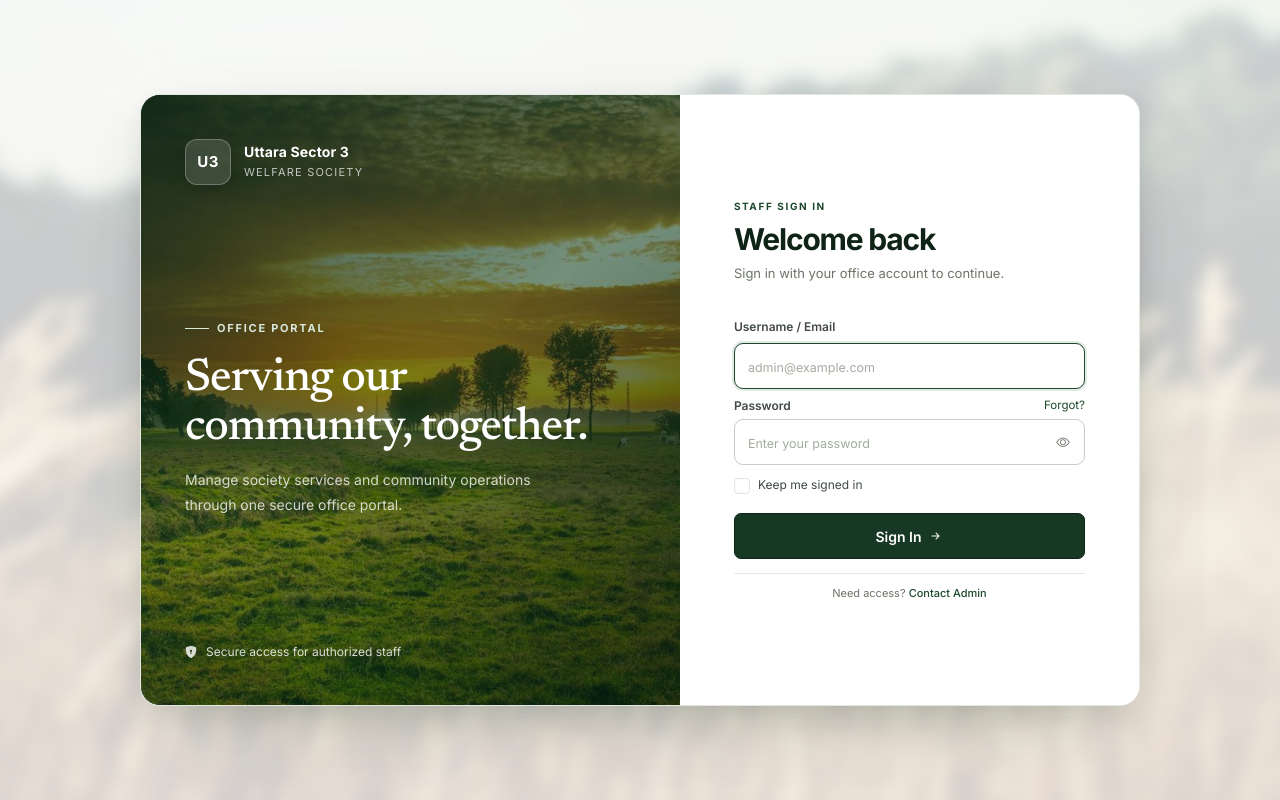
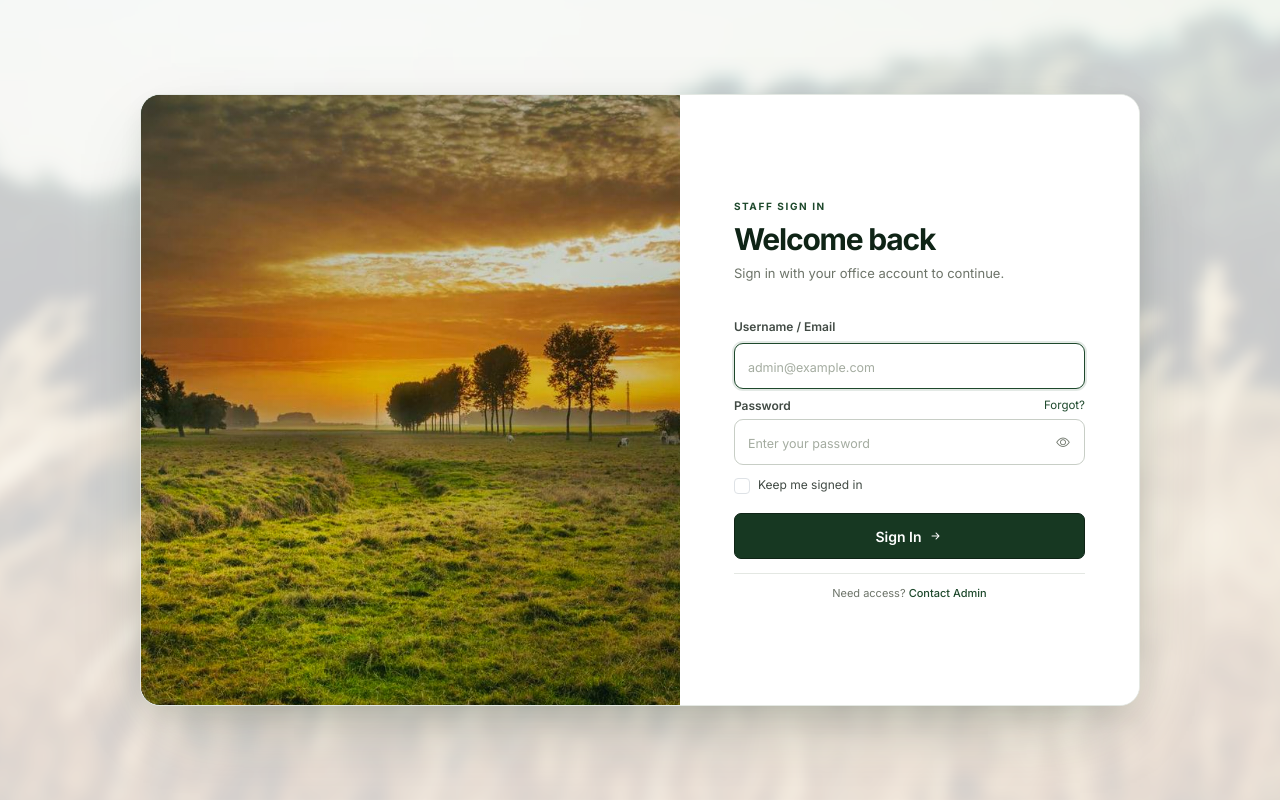
Before and after one commit to mahiuddin22/Society_Management_System, a Laravel app: page /login in a window 1280 px wide. Run offline with Laravel 10, Linux system fonts and the light colour scheme; data comes from the database, SQL or seed files in the repository.

Commit message:
login panel, plot management report table updated

```diff
--- a/app/Http/Controllers/ReportController.php
+++ b/app/Http/Controllers/ReportController.php
@@ -22,8 +22,8 @@ class ReportController extends Controller
         if ($request->filled('road_id')) $query->where('road_id', $request->road_id);
         if ($request->filled('plot_type_id')) $query->where('plot_type_id', $request->plot_type_id);
         if ($request->filled('search')) { $s=trim($request->search); $query->where(fn($q)=>$q->where('holding_no','like',"%$s%")->orWhere('name','like',"%$s%")->orWhere('phone','like',"%$s%")); }
-        $rows = $query->latest('created_at')->get();
-        if ($response = $this->export($request, 'plotmanagement', 'Plot Management Report', ['Date','Holding','Building','Road','Plot type','Contact','Phone','Collection type','Status'], $rows->map(fn($p)=>[$p->created_at?->format('Y-m-d'),$p->holding_no,$p->building_name,$p->road?->number,$p->plotType?->name,$p->name,$p->phone,$p->collection_type,$p->status])->all())) return $response;
+        $rows = $query->latest('updated_at')->get();
+        if ($response = $this->export($request, 'plotmanagement', 'Plot Management Report', ['Road','Holding','Last updated','Building','Plot type','Contact','Phone','Collection type','Status'], $rows->map(fn($p)=>[$p->road?->number,ctype_digit((string) $p->holding_no) ? str_pad((string) $p->holding_no, 2, '0', STR_PAD_LEFT) : $p->holding_no,$p->updated_at?->format('Y-m-d'),$p->building_name,$p->plotType?->name,$p->name,$p->phone,$p->collection_type,$p->status])->all())) return $response;
         return view('admin.report.plotmanagement', ['rows'=>$query->paginate(30)->withQueryString(),'roads'=>Road::orderBy('number')->get(),'plotTypes'=>PlotType::orderBy('name')->get()]);
     }
 
--- a/resources/views/admin/report/plotmanagement.blade.php
+++ b/resources/views/admin/report/plotmanagement.blade.php
@@ -10,10 +10,10 @@
     <div class="card-head"><h3>Plot Management</h3><span class="hint">{{ $rows->count() }} of {{ $rows->total() }} plots shown</span></div>
     <div class="table-wrap">
       <table class="ledger text-nowrap">
-        <thead><tr><th>SL</th><th>Date added</th><th>Holding</th><th>Building</th><th>Road</th><th>Plot type</th><th>Contact</th><th>Phone</th><th>Collection</th><th>Status</th></tr></thead>
+        <thead><tr><th>SL</th><th>Road</th><th>Holding</th><th>Last updated</th><th>Building</th><th>Plot type</th><th>Contact</th><th>Phone</th><th>Collection</th><th>Status</th></tr></thead>
         <tbody>
           @forelse($rows as $row)
-          <tr><td>{{ $rows->firstItem() + $loop->index }}</td><td>{{ $row->created_at?->format('Y-m-d') }}</td><td>{{ $row->holding_no }}</td><td>{{ $row->building_name ?: '—' }}</td><td>{{ $row->road?->number }}</td><td>{{ $row->plotType?->name }}</td><td>{{ $row->name }}</td><td>{{ $row->phone }}</td><td>{{ $row->collection_type ?: '—' }}</td><td>{{ $row->status }}</td></tr>
+          <tr><td>{{ $rows->firstItem() + $loop->index }}</td><td>{{ $row->road?->number }}</td><td>{{ ctype_digit((string) $row->holding_no) ? str_pad((string) $row->holding_no, 2, '0', STR_PAD_LEFT) : $row->holding_no }}</td><td>{{ $row->updated_at?->format('Y-m-d') }}</td><td>{{ $row->building_name ?: '—' }}</td><td>{{ $row->plotType?->name }}</td><td>{{ $row->name }}</td><td>{{ $row->phone }}</td><td>{{ $row->collection_type ?: '—' }}</td><td>{{ $row->status }}</td></tr>
           @empty
           <tr><td colspan="10" class="text-center">No plots found.</td></tr>
           @endforelse
--- a/resources/views/auth/login.blade.php
+++ b/resources/views/auth/login.blade.php
@@ -22,16 +22,16 @@
             --forest-700: #1e492c;
             --forest-600: #2a613c;
             --forest-100: #e2ede5;
-            --forest-50:  #f0f6f2;
+            --forest-50: #f0f6f2;
 
             --ink-900: #1a1e1b;
             --ink-700: #414a44;
             --ink-500: #6d7469;
-            --line:    #e4e8e3;
+            --line: #e4e8e3;
             --line-strong: #c8cec6;
 
             --paper-bg: #f8faf8;
-            --card-bg:  #ffffff;
+            --card-bg: #ffffff;
             --radius-m: 12px;
             --radius-s: 7px;
         }
@@ -41,7 +41,8 @@
         }
 
         /* Full-height login layout with room to scroll on short screens */
-        html, body {
+        html,
+        body {
             height: 100%;
             margin: 0;
             padding: 0;
@@ -116,8 +117,7 @@
             position: absolute;
             inset: 0;
             z-index: -1;
-            background-image:
-                linear-gradient(145deg, rgba(9, 31, 18, 0.84) 0%, rgba(19, 61, 35, 0.55) 48%, rgba(8, 30, 17, 0.78) 100%),
+            background-image: linear-gradient(145deg, rgba(9, 31, 18, 0.38) 0%, rgba(19, 61, 35, 0.18) 48%, rgba(8, 30, 17, 0.38) 100%),
             url("{{ !empty($siteSettings?->login_panel_image) ? asset('uploads/settings/'.$siteSettings->login_panel_image) : asset('assets/images/2.jpg') }}");
             background-position: center;
             background-size: cover;
@@ -211,12 +211,13 @@
 
         /* Brand Crest Badge */
         .brand-crest {
-            width: 46px;
-            height: 46px;
-            background: rgba(255, 255, 255, .13);
-            color: #ffffff;
+            width: clamp(54px, 9vw, 116px);
+            height: 58px;
+            padding: 5px 8px;
+            background: #ffffff;
+            color: #245338;
             border: 1px solid rgba(255, 255, 255, .26);
-            border-radius: 12px;
+            border-radius: 14px;
             display: inline-flex;
             align-items: center;
             justify-content: center;
@@ -226,6 +227,13 @@
             letter-spacing: .03em;
             box-shadow: 0 5px 15px rgba(3, 19, 10, .18);
             flex-shrink: 0;
+        }
+
+        .brand-crest img {
+            display: block;
+            width: 100%;
+            height: 100%;
+            object-fit: contain;
         }
 
         .brand-title {
@@ -262,7 +270,9 @@
         }
 
         @media (max-width: 767.98px) {
-            html, body {
+
+            html,
+            body {
                 height: auto;
                 min-height: 100%;
             }
@@ -373,7 +383,7 @@
         }
 
         /* Turn toggle red when invalid */
-        .form-control.is-invalid ~ .password-toggle-btn {
+        .form-control.is-invalid~.password-toggle-btn {
             color: #dc3545;
         }
 
@@ -453,8 +463,8 @@
         }
 
         /* Give the password toggle button the error color when the input is invalid */
-        .input-group-password input.is-invalid ~ .password-toggle-btn,
-        .was-validated .input-group-password input:invalid ~ .password-toggle-btn {
+        .input-group-password input.is-invalid~.password-toggle-btn,
+        .was-validated .input-group-password input:invalid~.password-toggle-btn {
             color: #dc3545 !important;
         }
     </style>
@@ -464,23 +474,7 @@
 
     <div class="login-card">
 
-        <aside class="login-visual">
-            <div class="brand-lockup">
-                <div class="brand-crest"><span>U3</span></div>
-                <div>
-                    <div class="brand-lockup-name">Uttara Sector 3</div>
-                    <div class="brand-lockup-caption">Welfare Society</div>
-                </div>
-            </div>
-
-            <div class="visual-copy">
-                <span class="visual-eyebrow">Office Portal</span>
-                <h2>Serving our community, together.</h2>
-                <p>Manage society services and community operations through one secure office portal.</p>
-            </div>
-
-            <div class="visual-footer"><i class="bi bi-shield-lock-fill"></i><span>Secure access for authorized staff</span></div>
-        </aside>
+        <aside class="login-visual" aria-hidden="true"></aside>
 
         <main class="login-form-panel">
             <div class="login-form-heading">
@@ -522,8 +516,7 @@
                         placeholder="admin@example.com"
                         autocomplete="username"
                         required
-                    autofocus
-                />
+                        autofocus />
                 </div>
 
                 <!-- Password -->
@@ -545,8 +538,7 @@
                             name="password"
                             placeholder="Enter your password"
                             autocomplete="current-password"
-                        required
-                    />
+                            required />
                         <button type="button" class="password-toggle-btn" onclick="togglePassword()" title="Toggle password visibility">
                             <i class="bi bi-eye" id="toggleIcon"></i>
                         </button>
```
Also changed, not shown: resources/views/admin/report/filters.blade.php (+21 -7 lines), resources/views/auth/member-otp.blade.php (+6 -16 lines), resources/views/auth/member-phone.blade.php (+6 -16 lines), resources/views/admin/bulk_sms/index.blade.php (line endings or trailing spaces). Lines whose indentation alone changed are shown as unchanged.
